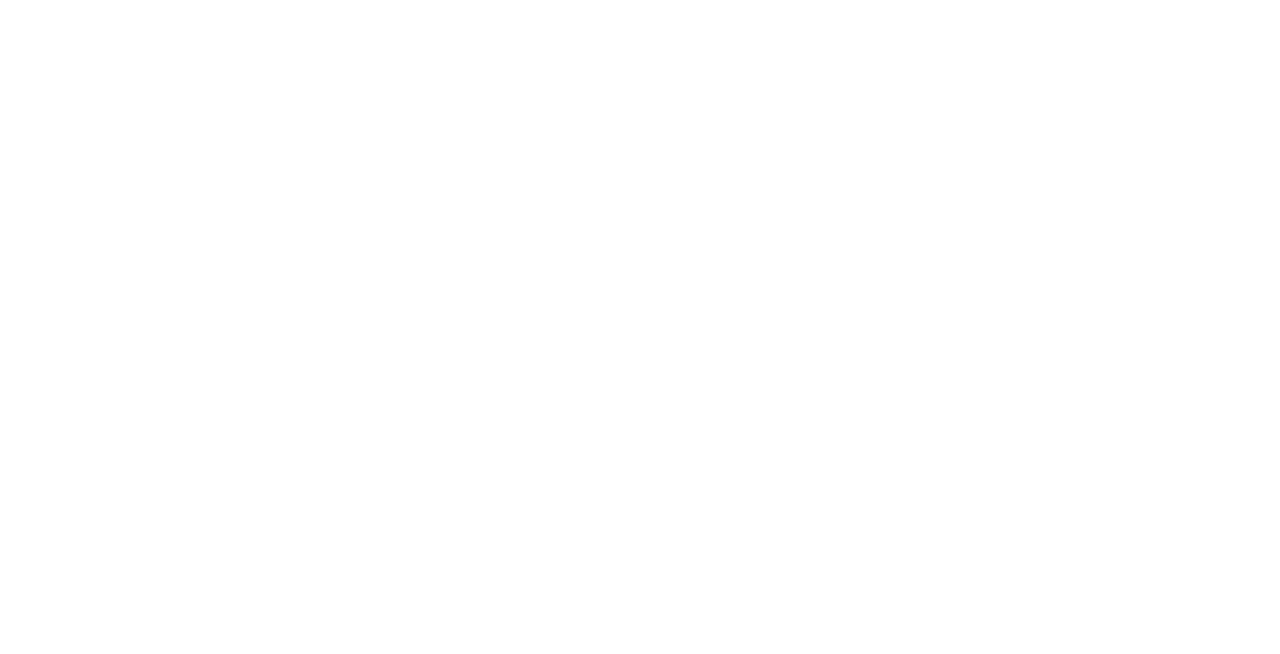
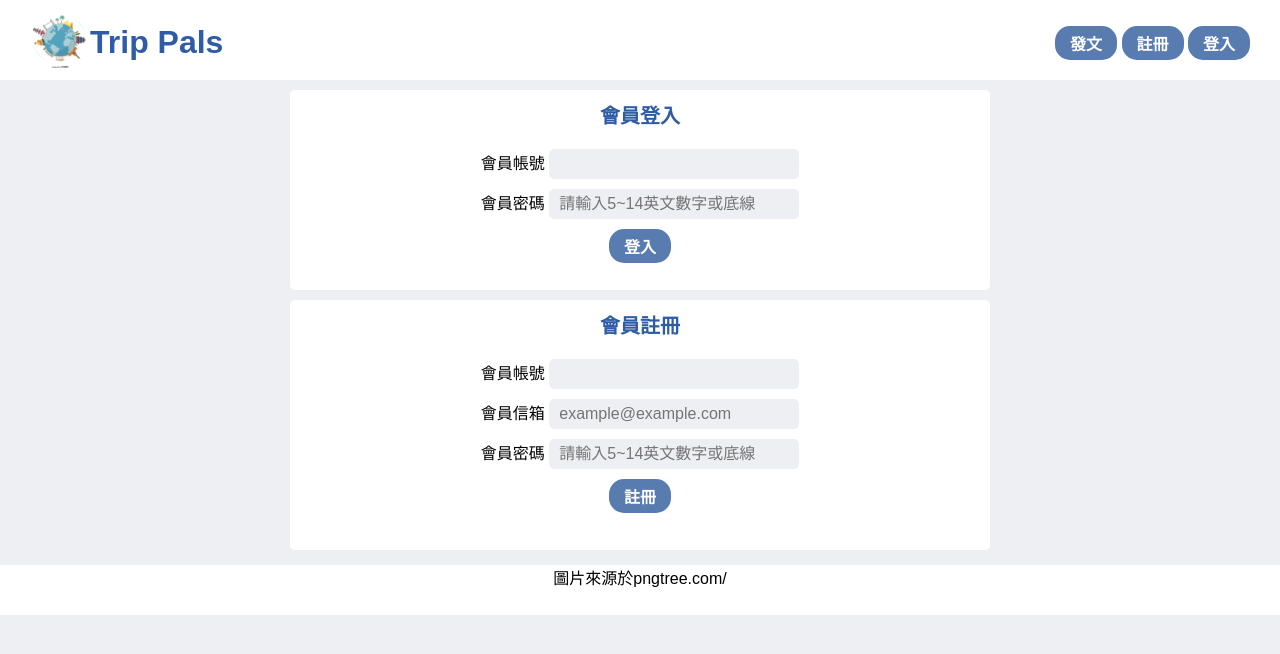
Before and after one commit to JessicaWHLin/3rdProject, a website: page public/user.html in a window 1280 px wide. Drawn offline with Linux system fonts and the light colour scheme.

Commit message:
modified:user.html,add input section

```diff
--- a/public/style.css
+++ b/public/style.css
@@ -24,7 +24,34 @@
   object-fit: contain;
 }
 /* for week1 */
-
+.btn {
+  background-color: rgb(88, 123, 176);
+  border-radius: 15px;
+  border: none;
+  color: white;
+  padding: 5px 15px;
+  cursor: pointer;
+  text-align: center;
+  font-weight: 700;
+}
+.input_set {
+  background-color: white;
+  margin: 10px auto;
+  width: max-content;
+  height: max-content;
+}
+.input_title {
+  background-color: white;
+  text-align: center;
+}
+.input_frame {
+  border: none;
+  border-radius: 5px;
+  height: 30px;
+  padding: 5px 10px;
+  text-align: left;
+  width: 250px;
+}
 .navigation {
   position: fixed;
   background-color: white;
@@ -38,16 +65,7 @@
   height: 80px;
   /* background-color: white; */
 }
-.navi-btn {
-  background-color: rgb(88, 123, 176);
-  border-radius: 15px;
-  border: none;
-  color: white;
-  padding: 5px 15px;
-  cursor: pointer;
-  text-align: center;
-  font-weight: 700;
-}
+
 .navi-left {
   position: absolute;
   left: 30px;
@@ -77,10 +95,11 @@
 }
 .main {
   width: 1200px;
-  height: 600px;
+  height: 100%;
   display: flex;
   padding: 5px 0;
 }
+
 .zone-setting {
   margin: 5px 5px 10px 5px;
   border-radius: 5px;
@@ -93,6 +112,7 @@
   font-weight: 700;
   background: white;
   color: rgb(47, 92, 166);
+  padding: 10px 0;
 }
 .left {
   flex: 1;
--- a/public/user.html
+++ b/public/user.html
@@ -0,0 +1,72 @@
+<!DOCTYPE html>
+<html lang="en">
+  <head>
+    <meta charset="UTF-8" />
+    <meta name="viewport" content="width=device-width, initial-scale=1.0" />
+    <link rel="stylesheet" type="text/css" href="style.css" />
+    <link rel="preconnect" href="https://fonts.googleapis.com" />
+    <link rel="preconnect" href="https://fonts.gstatic.com" crossorigin />
+    <link
+      href="https://fonts.googleapis.com/css2?family=Noto+Sans+TC:wght@100..900&display=swap" />
+    <title>會員中心</title>
+  </head>
+  <body>
+    <div class="navigation">
+      <div class="icon navi-left">
+        <img class="img" src="image/simple_plane_travel_around _Pngtree.png" />
+        <span class="name">Trip Pals</span>
+      </div>
+      <div class="navi-right">
+        <button class="btn">發文</button>
+        <button class="btn">註冊</button>
+        <button class="btn">登入</button>
+      </div>
+    </div>
+    <div class="navi-placeholder"></div>
+    <div class="main" style="display: block; width: 710px">
+      <div class="zone-setting" style="height: 200px">
+        <div class="zone-title">會員登入</div>
+        <div class="input_set">
+          <span class="input_title">會員帳號</span>
+          <input type="text" class="input_frame" id="signinUsername" />
+        </div>
+        <div class="input_set">
+          <span class="input_title">會員密碼</span>
+          <input
+            type="password"
+            class="input_frame"
+            id="signinPassword"
+            placeholder="請輸入5~14英文數字或底線" />
+        </div>
+        <button class="btn">登入</button>
+      </div>
+      <div class="zone-setting" style="height: 250px">
+        <div class="zone-title">會員註冊</div>
+        <div class="input_set">
+          <span class="input_title">會員帳號</span>
+          <input type="text" class="input_frame" id="signupUsername" />
+        </div>
+        <div class="input_set">
+          <span class="input_title">會員信箱</span>
+          <input
+            type="text"
+            class="input_frame"
+            id="signupEmail"
+            placeholder="example@example.com" />
+        </div>
+        <div class="input_set">
+          <span class="input_title">會員密碼</span>
+          <input
+            type="password"
+            class="input_frame"
+            id="signupPassword"
+            placeholder="請輸入5~14英文數字或底線" />
+        </div>
+        <button class="btn">註冊</button>
+      </div>
+    </div>
+
+    <div class="footer">圖片來源於pngtree.com/</div>
+    <script type="module" src="user.js"></script>
+  </body>
+</html>
```
Also changed, not shown: public/index.html (+4 -4 lines), public/user.js (added).
